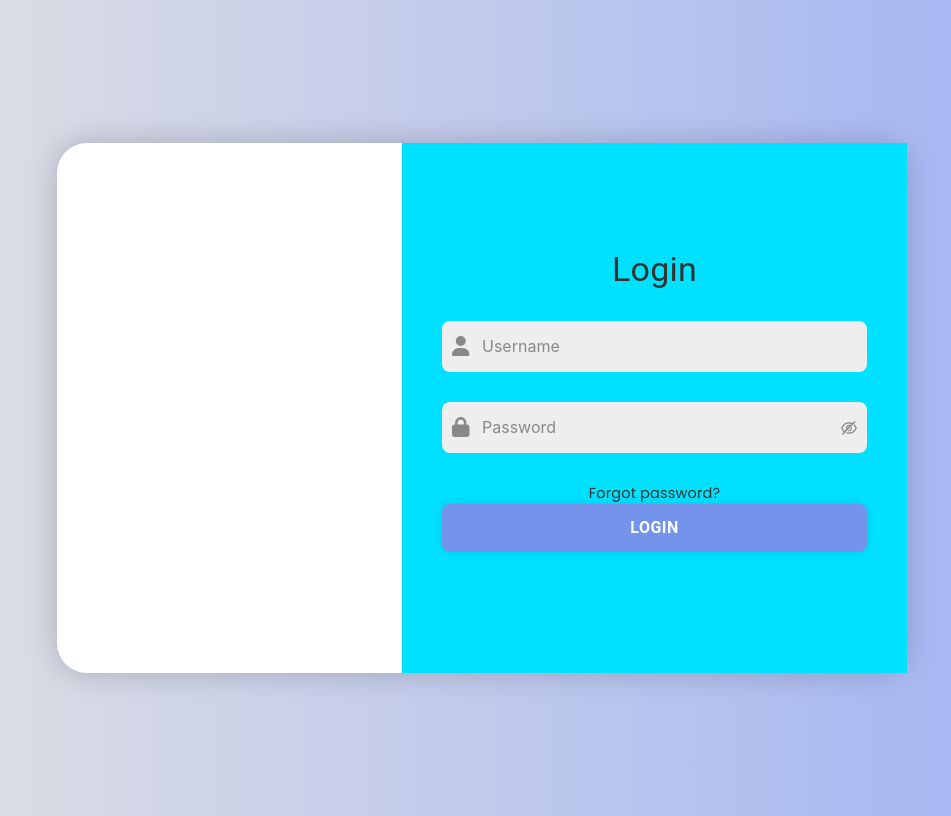
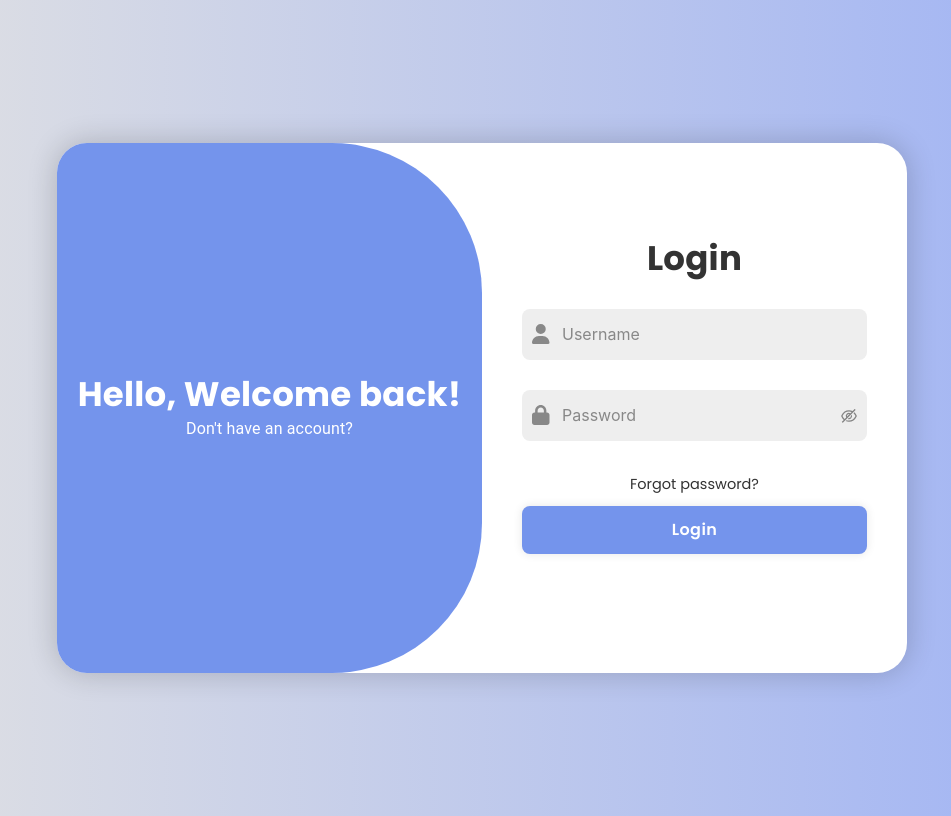
Before and after one commit to hynoras/education-reactjs, a React (Create React App) app: page / in a window 1280 px wide. Shown: the whole page, without its empty margins (158-1109 px from the left). Built offline with nearby package versions, Linux system fonts and the light colour scheme.

Commit message:
done customizing login page

```diff
--- a/src/components/auth/Login.tsx
+++ b/src/components/auth/Login.tsx
@@ -4,13 +4,15 @@ import { FontAwesomeIcon } from "@fortawesome/react-fontawesome"
 import { faUser, faLock } from "@fortawesome/free-solid-svg-icons"
 import "./style.scss"
 import LoginButton from "themes/button/LoginButton"
+import Title from "themes/text/Text"
+import { Link } from "react-router"
 
 const Login: React.FC = () => {
   return (
     <div className="login-container">
       <div className="form-box login">
         <form>
-          <Typography
+          <Title
             variant="h4"
             gutterBottom
             sx={{
@@ -18,9 +20,9 @@ const Login: React.FC = () => {
             }}
           >
             Login
-          </Typography>
+          </Title>
           <div className={"input-container"}>
-            <Input placeholder="Username" required />
+            <Input placeholder="Username" />
             <i>
               <FontAwesomeIcon icon={faUser} />
             </i>
@@ -31,11 +33,17 @@ const Login: React.FC = () => {
               <FontAwesomeIcon icon={faLock} />
             </i>
           </div>
-          <Typography variant="body2">
-            <a href="#">Forgot password?</a>
-          </Typography>
-          <LoginButton type="submit">Login</LoginButton>
+          <Link to="/admin">Forgot password?</Link>
+          <LoginButton type="submit" disableRipple>
+            Login
+          </LoginButton>
         </form>
+      </div>
+      <div className="toggle-box">
+        <div className="toggle-panel toggle-left">
+          <Title variant="h4">Hello, Welcome back!</Title>
+          <Typography variant="subtitle1">Don't have an account?</Typography>
+        </div>
       </div>
     </div>
   )
--- a/src/components/auth/style.scss
+++ b/src/components/auth/style.scss
@@ -13,6 +13,7 @@ body {
   background: #fff;
   border-radius: 30px;
   box-shadow: 0 0 30px rgba(0, 0, 0, 0.2);
+  overflow: hidden;
 }
 
 .form-box {
@@ -20,18 +21,17 @@ body {
   right: 0;
   width: 50%;
   height: 100%;
-  background: #00e0ff; /* Adjust aqua color */
   display: flex;
   justify-content: center;
   align-items: center;
-  flex-direction: column;
   color: #333;
   text-align: center;
-  padding: 0px 40px 0 40px;
+  z-index: 1;
 }
 
 form {
   width: 100%;
+  padding: 40px;
 }
 
 .input-container {
@@ -67,7 +67,7 @@ i {
   z-index: 10;
 }
 
-.MuiTypography-root a {
+.form-box a {
   font-size: 14.5px;
   color: #333;
   text-decoration: none;
@@ -78,10 +78,39 @@ i {
   height: 48px;
   background: #7494ec;
   border-radius: 8px;
-  box-shadow: 0 0 10px rgba(0, 0, 0, .1);
+  box-shadow: 0 0 10px rgba(0, 0, 0, 0.1);
   border: none;
   cursor: pointer;
   font-size: 16px;
   color: #fff;
   font-weight: 600;
 }
+
+.toggle-box {
+  position: absolute;
+  width: 100%;
+  height: 100%;
+}
+
+.toggle-box::before {
+  content: '';
+  position: absolute;
+  left: -250%;
+  width: 300%;
+  height: 100%;
+  background: #7494ec;
+  border-radius: 150px;
+  z-index: 2;
+}
+
+.toggle-panel {
+  position: absolute;
+  width: 50%;
+  height: 100%;
+  color: #fff;
+  display: flex;
+  flex-direction: column;
+  justify-content: center;
+  align-items: center;
+  z-index: 2;
+}
--- a/src/themes/button/LoginButton.tsx
+++ b/src/themes/button/LoginButton.tsx
@@ -10,8 +10,11 @@ const LoginButton = styled(Button)({
   fontSize: "16px",
   color: "#fff",
   fontWeight: 600,
+  margin: "10px 0",
+  fontFamily: "'Poppins', sans-serif",
+  textTransform: "none",
   "&:hover": {
-    backgroundColor: "#5a7fde",
+    backgroundColor: "#5a7fde"
   }
 })
 
--- /dev/null
+++ b/src/themes/text/Text.tsx
@@ -0,0 +1,9 @@
+import { styled } from "@mui/material/styles"
+import Typography from "@mui/material/Typography"
+
+const Title = styled(Typography)({
+  fontFamily: "'Poppins', sans-serif",
+  fontWeight: "bold"
+})
+
+export default Title
--- a/tsconfig.json
+++ b/tsconfig.json
@@ -19,7 +19,10 @@
     "isolatedModules": true,
     "noEmit": true,
     "jsx": "react-jsx",
-    "baseUrl": "src"
+    "baseUrl": "src",
+    "paths": {
+      "assets/*": ["assets/*"]
+    }
   },
   "include": [
     "src"
```
Also changed, not shown: src/assets/uit-logo.svg (added).
